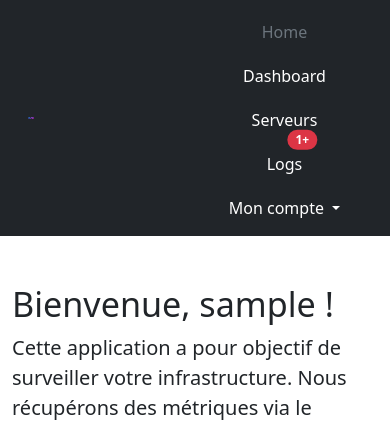
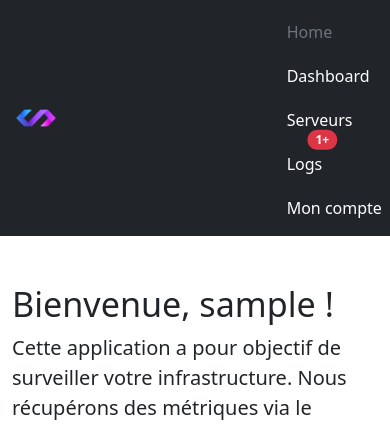
Before and after one commit to NicolasBoulard/Soup, a Django app: page / in a window 390 px wide. Shown: the top 424 px of the page. Run offline with Django 4.2, Linux system fonts and the light colour scheme; the visitor is signed in with stand-in values (Sample User, id 1).

Commit message:
Add mobile responsive 📱

```diff
--- a/soupui/templates/layout.html
+++ b/soupui/templates/layout.html
@@ -19,17 +19,15 @@
 <main>
     <header>
         <div class="px-3 py-2 text-bg-dark">
-            <div class="container">
-                <div class="row align-items-center">
-                    <div class="col-lg-2 col-md-2 col-1">
+            <div class="row align-items-center justify-content-sm-center justify-content-between">
+                <div class="col-lg-2 col-md-2 col-2 col-sm-5">
                     <a href="/"
                        class="text-decoration-none">
                         <img style="height: 100%; width: 100%; display: block " src="{% static 'logo-icon.png' %}">
                     </a>
                 </div>
-                    <div class="col-lg-4 col-md-2 col-5"></div>
-                    <div class="col-lg-6 col-md-8 col-6">
-                        <ul class="nav justify-content-center align-items-center text-small">
+                <div class="col-lg-8 col-md-10 col-4 col-sm-10">
+                    <ul class="nav justify-content-xl-end justify-content-lg-end justify-content-md-end justify-content-sm-center align-items-center text-small">
                         <li>
                             <a href="{% url 'index' %}" class="nav-link {% if request.resolver_match.url_name == "index" %}text-secondary{% else %}text-white{% endif %}">
                                 <span class="bi d-block mx-auto text-center mb-1">
@@ -85,7 +83,6 @@
                 </div>
             </div>
         </div>
-        </div>
     </header>
     {% block content %}
     {% endblock %}
```
Lines whose indentation alone changed are shown as unchanged.
